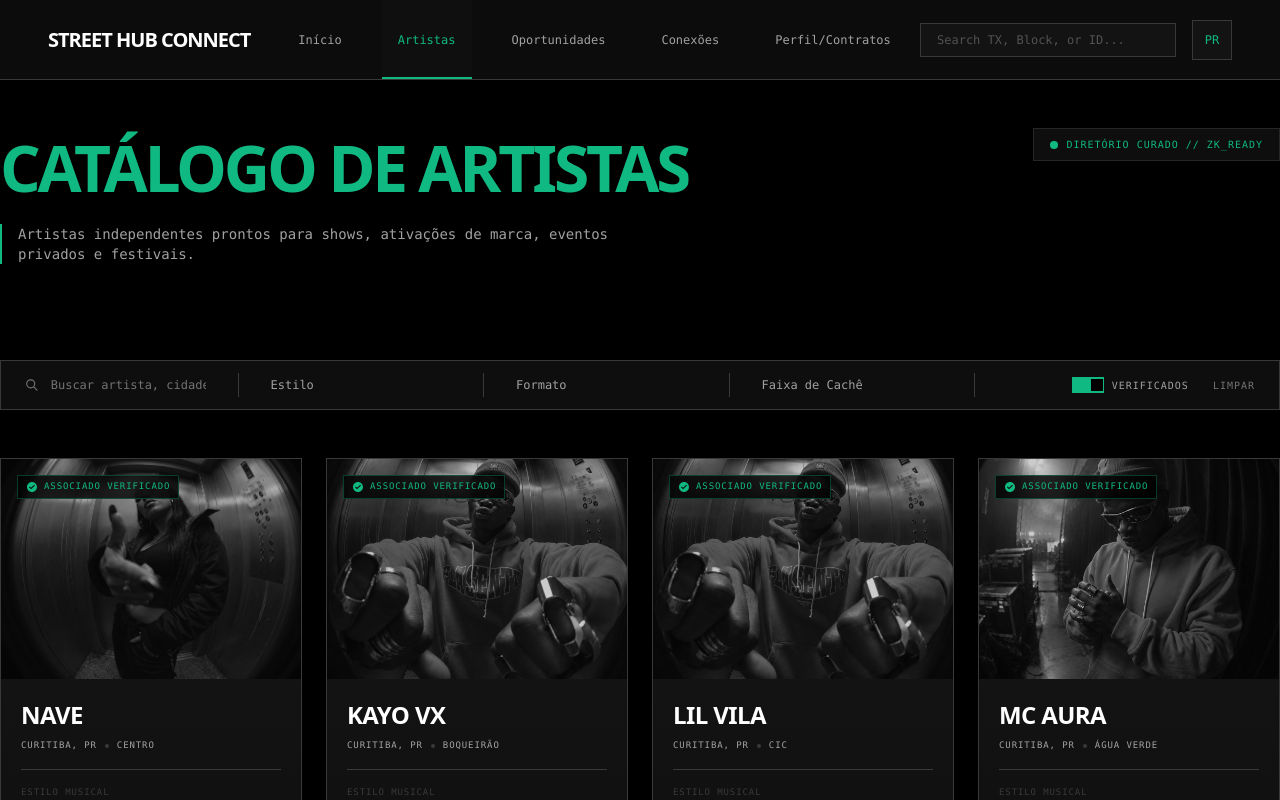
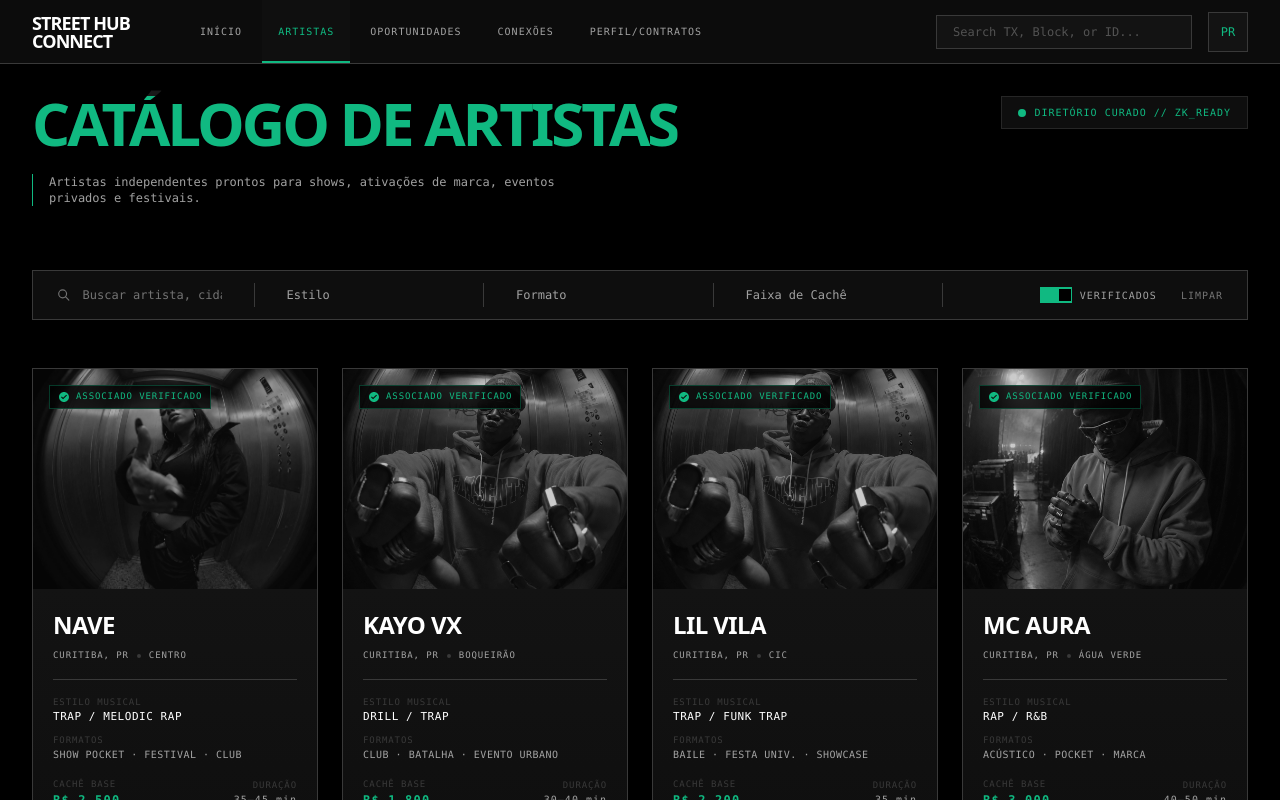
Before and after one commit to DGuedz/shc_cwb, a Next.js app in the folder web/: page /catalogo in a window 1280 px wide. Shown: the top 800 px of the page. Built offline with nearby package versions, Linux system fonts and the light colour scheme; no server answers.

Commit message:
style(ui): refine dashboard nav height and catalogue hero typography/spacing for better hierarchy

```diff
--- a/web/src/app/catalogo/page.tsx
+++ b/web/src/app/catalogo/page.tsx
@@ -109,9 +109,9 @@ export default function VitrineArtistas() {
 		<div className="bg-black text-[var(--on-background)] min-h-screen flex flex-col">
 			<DashboardNav />
 
-			<main className="flex-grow pt-32 pb-24 px-[var(--spacing-margin-mobile)] md:px-[var(--spacing-margin-desktop)] max-w-[var(--spacing-container-max)] mx-auto w-full">
+			<main className="flex-grow pt-24 pb-16 px-4 md:px-8 max-w-[var(--spacing-container-max)] mx-auto w-full">
 				{/* HERO EDITORIAL */}
-				<header className="mb-16 md:mb-24 flex flex-col items-start gap-4 relative">
+				<header className="mb-12 md:mb-16 flex flex-col items-start gap-4 relative">
 					<div className="absolute right-0 top-0 border border-white/10 bg-[#0E0E0E] px-4 py-2 hidden md:flex items-center gap-2">
 						<span className="w-2 h-2 rounded-full bg-[#10B981] animate-pulse"></span>
 						<span className="font-mono text-[#10B981] text-[10px] uppercase tracking-widest">
@@ -119,11 +119,11 @@ export default function VitrineArtistas() {
 						</span>
 					</div>
 					<ScrollRevealTitle
-						className="font-archivo text-5xl md:text-[64px] font-bold uppercase tracking-tighter max-w-3xl leading-tight text-[#10B981]"
+						className="font-archivo text-4xl md:text-5xl lg:text-6xl font-bold uppercase tracking-tighter max-w-3xl leading-[0.9] text-[#10B981]"
 					>
 						CATÁLOGO DE ARTISTAS
 					</ScrollRevealTitle>
-					<p className="font-mono text-sm text-neutral-400 max-w-2xl border-l-2 border-[#10B981] pl-4">
+					<p className="font-mono text-xs text-neutral-400 max-w-xl border-l border-[#10B981] pl-4 mt-2">
 						Artistas independentes prontos para shows, ativações de
 						marca, eventos privados e festivais.
 					</p>
--- a/web/src/components/ui/DashboardNav.tsx
+++ b/web/src/components/ui/DashboardNav.tsx
@@ -15,12 +15,12 @@ export function DashboardNav() {
   ];
 
   return (
-    <nav className="fixed top-0 w-full z-50 border-b border-[#393939] bg-[#0E0E0E]/90 backdrop-blur-xl h-20 px-6 md:px-12 flex justify-between items-center transition-colors duration-0">
-      <div className="flex items-center space-x-8 h-full">
-        <Link href="/" className="font-archivo text-xl font-bold tracking-tighter text-white uppercase">
-          STREET HUB CONNECT
+    <nav className="fixed top-0 w-full z-50 border-b border-[#393939] bg-[#0E0E0E]/90 backdrop-blur-xl h-16 px-4 md:px-8 flex justify-between items-center transition-colors duration-0">
+      <div className="flex items-center space-x-6 h-full">
+        <Link href="/" className="font-archivo text-lg font-bold tracking-tighter text-white uppercase leading-none w-32">
+          STREET HUB <br/>CONNECT
         </Link>
-        <div className="hidden md:flex space-x-6 h-full items-center font-mono text-xs text-neutral-400">
+        <div className="hidden md:flex space-x-1 h-full items-center font-mono text-[10px] text-neutral-400 uppercase tracking-widest">
           {links.map((link) => {
             const isActive = pathname === link.href || pathname?.startsWith(link.href + "/");
             return (
```
